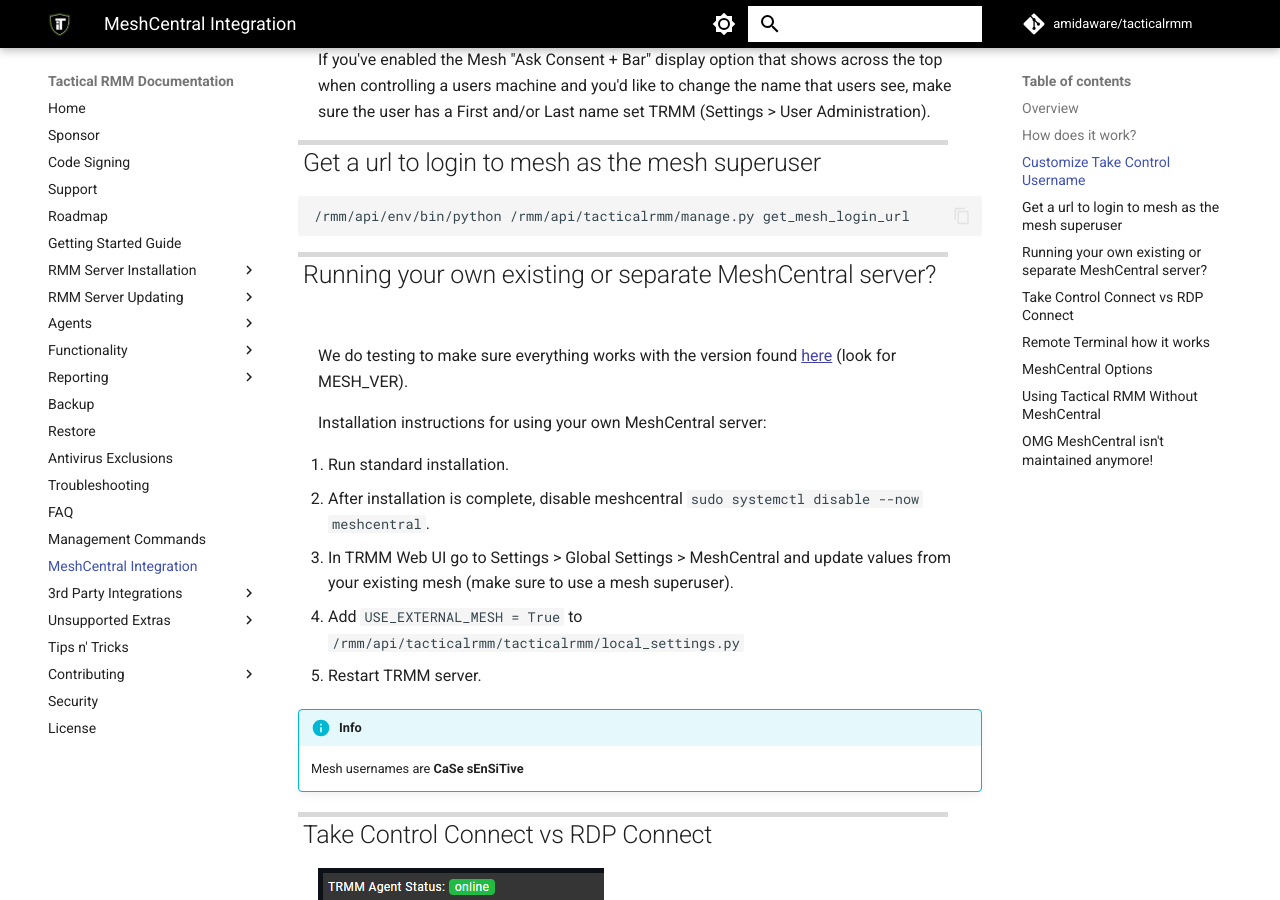
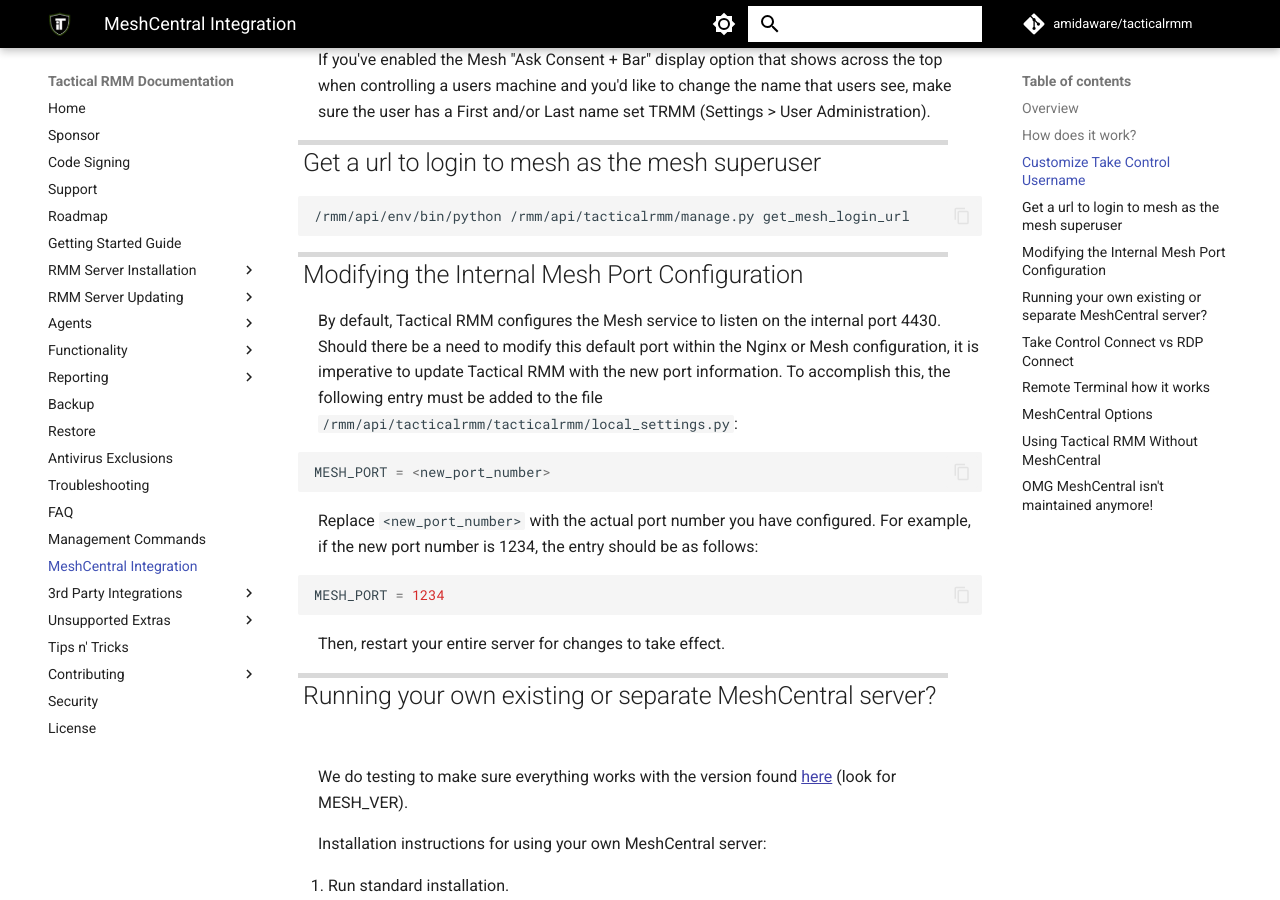
Before and after one commit to amidaware/trmm-docs, an MkDocs documentation site: the page built from docs/mesh_integration.md, in a window 1280 px wide and 900 px high, scrolled down 1390 px. Built offline with MkDocs 1.6.1 and Material for MkDocs 9.7.7, drawn with Linux system fonts in a browser that asks for light colours; comment, search, counter and statistics services are not loaded.

Commit message:
add note about changing mesh port

````diff
--- a/docs/mesh_integration.md
+++ b/docs/mesh_integration.md
@@ -41,6 +41,21 @@
 ```bash
 /rmm/api/env/bin/python /rmm/api/tacticalrmm/manage.py get_mesh_login_url
 ```
+## Modifying the Internal Mesh Port Configuration
+
+By default, Tactical RMM configures the Mesh service to listen on the internal port 4430. Should there be a need to modify this default port within the Nginx or Mesh configuration, it is imperative to update Tactical RMM with the new port information. To accomplish this, the following entry must be added to the file `/rmm/api/tacticalrmm/tacticalrmm/local_settings.py`:
+
+```python
+MESH_PORT = <new_port_number>
+```
+
+Replace `<new_port_number>` with the actual port number you have configured. For example, if the new port number is 1234, the entry should be as follows:
+
+```python
+MESH_PORT = 1234
+```
+
+Then, restart your entire server for changes to take effect.
 
 ## Running your own existing or separate MeshCentral server?
 
````
